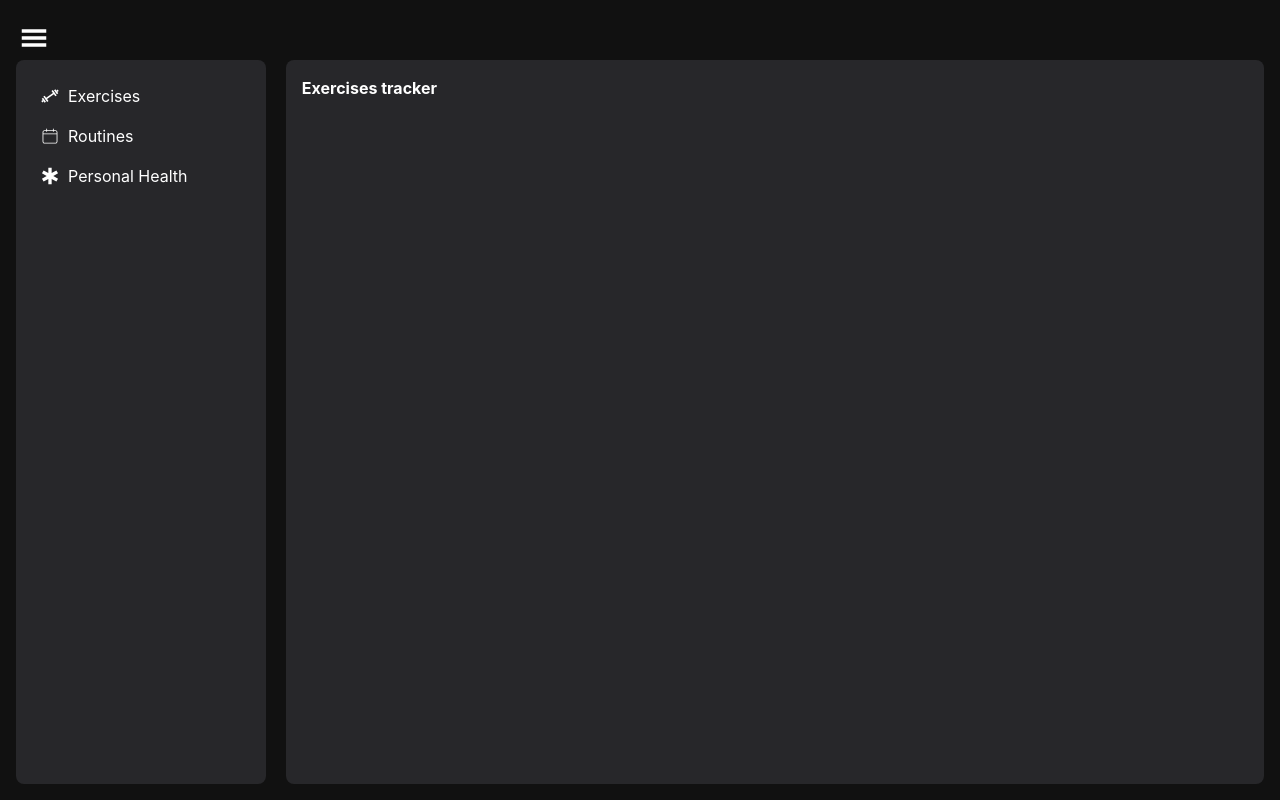
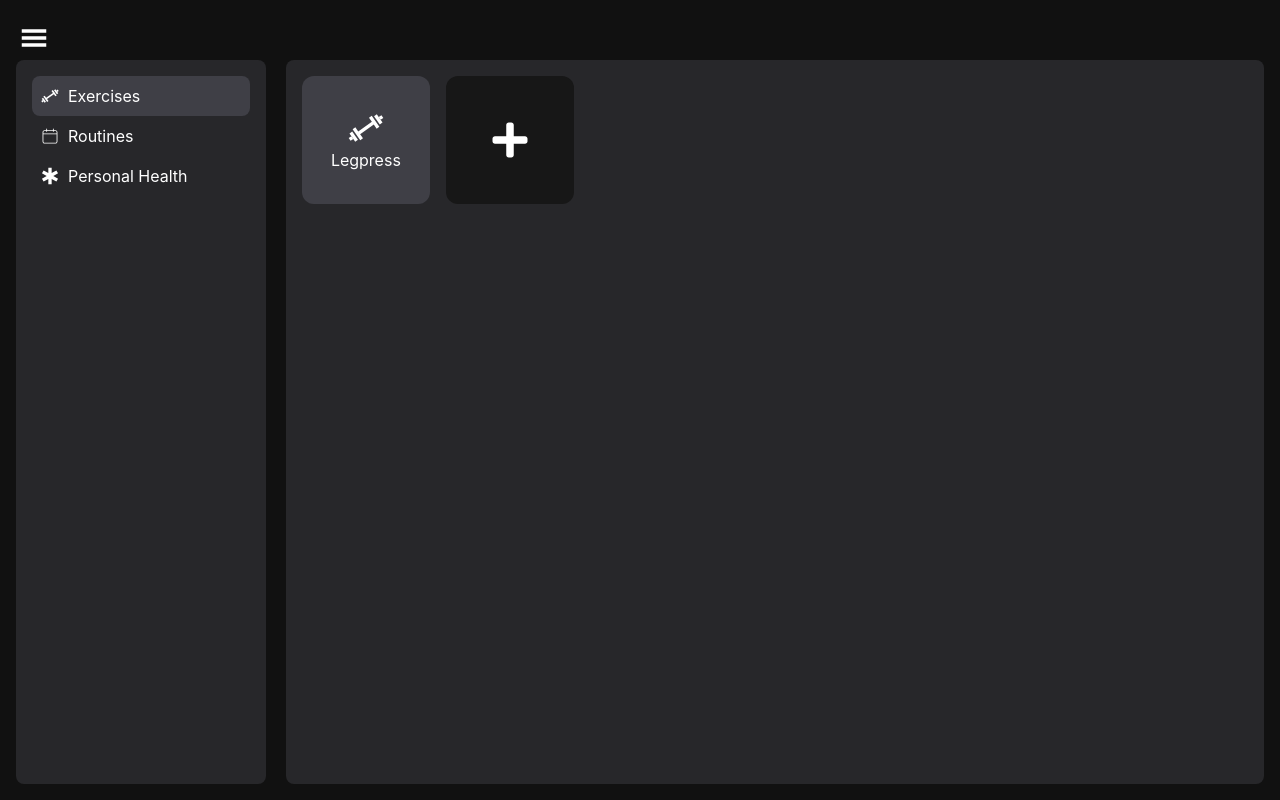
Before and after one commit to lipeaaraujo/GymTracker, a React (Create React App) app: page /exercises in a window 1280 px wide. Built offline with nearby package versions, Linux system fonts and the light colour scheme.

Commit message:
adding exercise page buttons and modal base

```diff
--- /dev/null
+++ b/src/components/ExerciseModal.js
@@ -0,0 +1,15 @@
+function ExerciseModal({ open, onClose, children }) {
+  return (
+    <div
+      className={`
+        fixed inset-0 flex justify-center items-center transition-colors
+        ${ open ? "visible bg-black/20" : "invisible" }
+      `}
+      onClick={onClose}
+    >
+      {children}
+    </div>
+  )
+}
+
+export default ExerciseModal;
--- a/src/components/Navbar.js
+++ b/src/components/Navbar.js
@@ -1,10 +1,12 @@
 import { CgGym } from "react-icons/cg";
 import { CiCalendar } from "react-icons/ci";
 import { BiHealth } from "react-icons/bi";
-import { Link } from "react-router-dom";
+import { Link, useLocation } from "react-router-dom";
 import { IconContext } from "react-icons";
 
 function Navbar( { show } ) {
+
+  let location = useLocation()
 
   const navOptions = [
     { name: "Exercises", href: "/exercises", logo: <CgGym /> },
@@ -12,16 +14,22 @@ function Navbar( { show } ) {
     { name: "Personal Health", href: "/health", logo: <BiHealth /> },
   ]
 
+  console.log(location)
+
   return (
     <ul
-      className={ show ? 'transition-all duration-1000 bg-zinc-800 p-4 rounded-lg w-1/4 h-full mr-5'
-                       : 'transition-all duration-1000 bg-zinc-800 px-0 py-4 rounded-lg w-0 h-full overflow-hidden'}>
-      {navOptions.map((option) => (
+      className={`transition-all duration-700 bg-zinc-800 h-full
+                  ${ show ? 'p-4 rounded-lg w-1/4  mr-5'
+                  : 'px-0 py-4 rounded-lg w-0 overflow-hidden'}`}>
+      {navOptions.map((option) => {
+        const active = location.pathname === option.href;
+        return (
           <li key={option.name} className="overflow-hidden">
             <Link
               to={option.href}
-            className="flex items-center gap-2 min-w-fit w-full h-10 p-2 rounded-lg hover:bg-zinc-700
-                       duration-300 hover: cursor-pointer text-nowrap"
+              className={`flex items-center gap-2 min-w-fit w-full h-10 p-2 rounded-lg
+                          ${ active ? 'bg-zinc-700' : 'hover:bg-zinc-700' }
+                          duration-300 hover: cursor-pointer text-nowrap`}
             >
               <IconContext.Provider value={ { size: 20 } }>
                 {option.logo}
@@ -30,7 +38,7 @@ function Navbar( { show } ) {
               {option.name}
             </Link>
           </li>
-      ))}
+      )})}
     </ul>
   );
 }
--- a/src/pages/Exercises.js
+++ b/src/pages/Exercises.js
@@ -1,10 +1,40 @@
-
+import { useState } from "react";
+import { IconContext } from "react-icons";
+import { CgGym } from "react-icons/cg";
+import { FaPlus } from "react-icons/fa";
+import ExerciseModal from "../components/ExerciseModal";
 
 function Exercises() {
+
+  const [exerciseModal, setExerciseModal] = useState(false)
+
   return (
-    <div className="font-bold">
-      Exercises tracker
-    </div>
+    <>
+      <ExerciseModal open={exerciseModal} onClose={() => setExerciseModal(false)}>
+        <div className="bg-zinc-800 w-1/5 h-1/3 rounded-xl"></div>
+      </ExerciseModal>
+
+      <div className="flex gap-4 flex-wrap">
+        <IconContext.Provider value={ { size: 40 } }>
+          <button
+            className="bg-zinc-700 w-32 h-32 rounded-xl hover:bg-zinc-600 duration-300"
+          >
+            <div className="w-full h-full flex flex-col items-center justify-center">
+              <CgGym />
+              Legpress
+            </div>
+          </button>
+          <button
+            className="bg-neutral-900 w-32 h-32 rounded-xl hover:bg-zinc-600 duration-300"
+            onClick={() => setExerciseModal(true)}
+          >
+            <div className="w-full h-full flex flex-col items-center justify-center">
+              <FaPlus />
+            </div>
+          </button>
+        </IconContext.Provider>
+      </div>
+    </>
   );
 }
 
```
Lines whose indentation alone changed are shown as unchanged.
